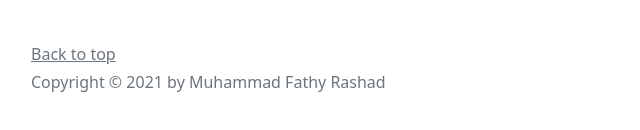
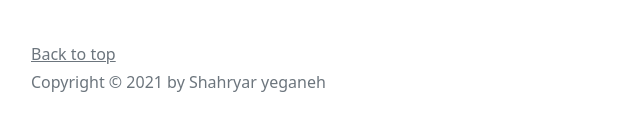
Before and after one commit to shah77pc/ai, a plain HTML site: page index.html in a window 1280 px wide. Shown: the part 1631-1761 px from the top of the page, 51-691 px from the left. Drawn offline with nearby package versions, Linux system fonts and the light colour scheme; no server answers.

Commit message:
Update index.html

```diff
--- a/index.html
+++ b/index.html
@@ -259,7 +259,7 @@
         <p class="float-right">
           <a href="#">Back to top</a>
         </p>
-        <p>Copyright © 2021 by Muhammad Fathy Rashad</p>
+        <p>Copyright © 2021 by Shahryar yeganeh</p>
       </div>
     </footer>
 
```
